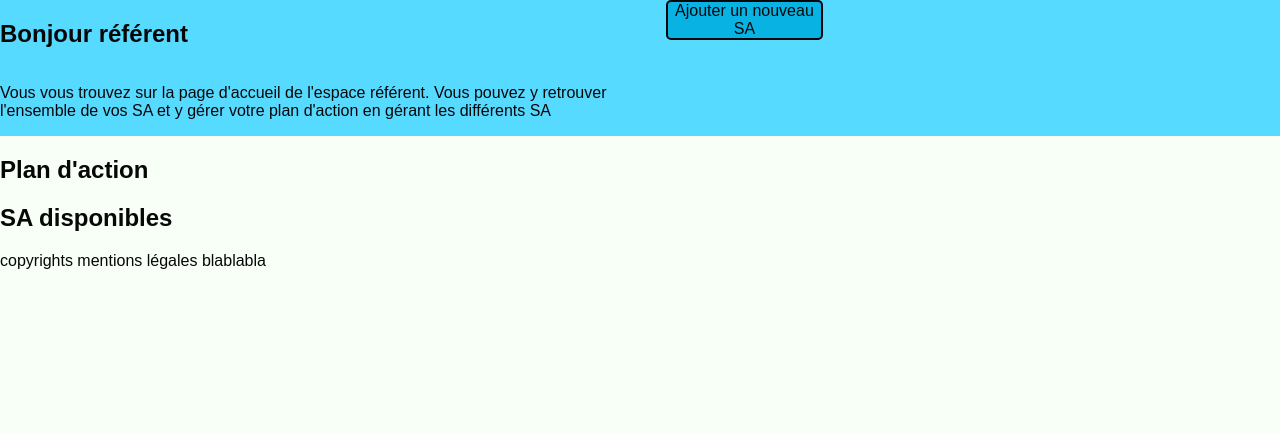
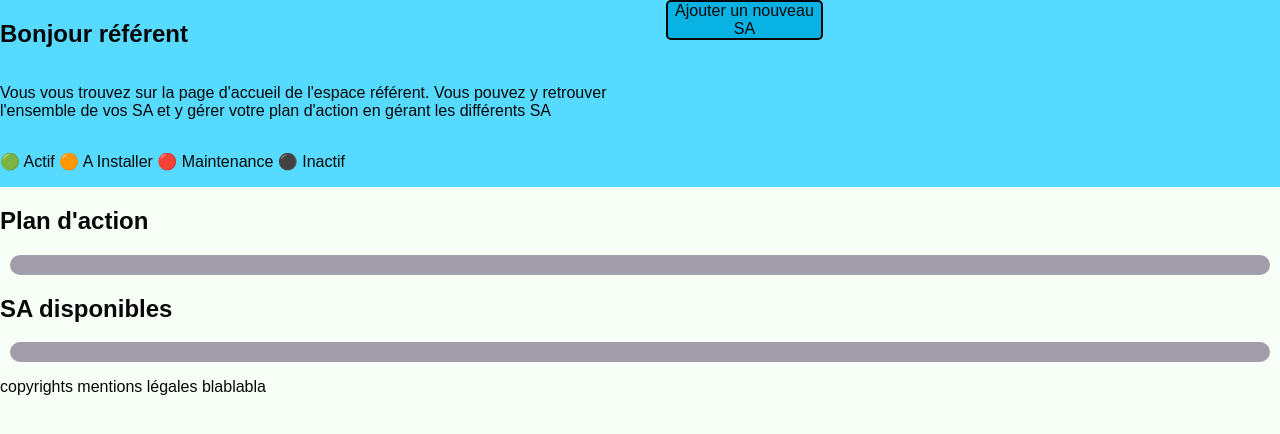
Before and after one commit to Fatalisr/SmartCampus-Symfony, a Symfony app: template sfapp/templates/referent/referent.html.twig in a window 1280 px wide. Shown: the part 80-514 px from the top of the page. Run offline with Twig, Linux system fonts and the light colour scheme; the template is opened without the code that fills it, so the values that code supplies are empty; some libraries are stand-ins or nearby versions.

Commit message:
[FIX] Css change

```diff
--- a/sfapp/public/style.css
+++ b/sfapp/public/style.css
@@ -39,6 +39,8 @@ aside{
 .pSA{
     background-color: #A29EA9;
     border-radius: 10px;
+    padding: 10px;
+    margin: 10px;
 }
 #left{
     width: 48%;
@@ -172,3 +174,6 @@ aside{
     border: 2px solid #080708;
     border-radius: 5px;
 }
+.listSA{
+    list-style-type: none;
+}
--- a/sfapp/templates/referent/referent.html.twig
+++ b/sfapp/templates/referent/referent.html.twig
@@ -8,22 +8,21 @@
         <div class="flex">
             <h1>Bonjour référent</h1>
             <p>Vous vous trouvez sur la page d'accueil de l'espace référent. Vous pouvez y retrouver l'ensemble de vos SA et y gérer votre plan d'action en gérant les différents SA</p>
+            <p>🟢 Actif 🟠 A Installer 🔴 Maintenance ⚫ Inactif</p>
         </div>
     </section>
     <section>
         <h1>Plan d'action</h1>
-        <ul>
+        <ul class="pSA">
             {% for sa in planAction %}
-                <li>{{ sa.name }}</li>
-                <li>{{ sa.state }}</li>
-                <li>{{ sa.currentRoom.getName }}</li>
+                <li class="listSA">{% if sa.state == 'A_INSTALLER' %}🟠 {% elseif sa.state == 'ACTIF' %}🟢 {% elseif sa.state == 'MAINTENANCE' %}🔴 {% endif %}{{ sa.name }} {{ sa.currentRoom.getName }}</li>
                 <br>
             {% endfor %}
         </ul>
         <h1>SA disponibles</h1>
-        <ul>
+        <ul class="pSA">
             {% for sa in inactive %}
-                <li>{{ sa.name }}</li>
+                <li class="listSA">{{ sa.name }}</li>
                 <br>
             {% endfor %}
         </ul>
```
